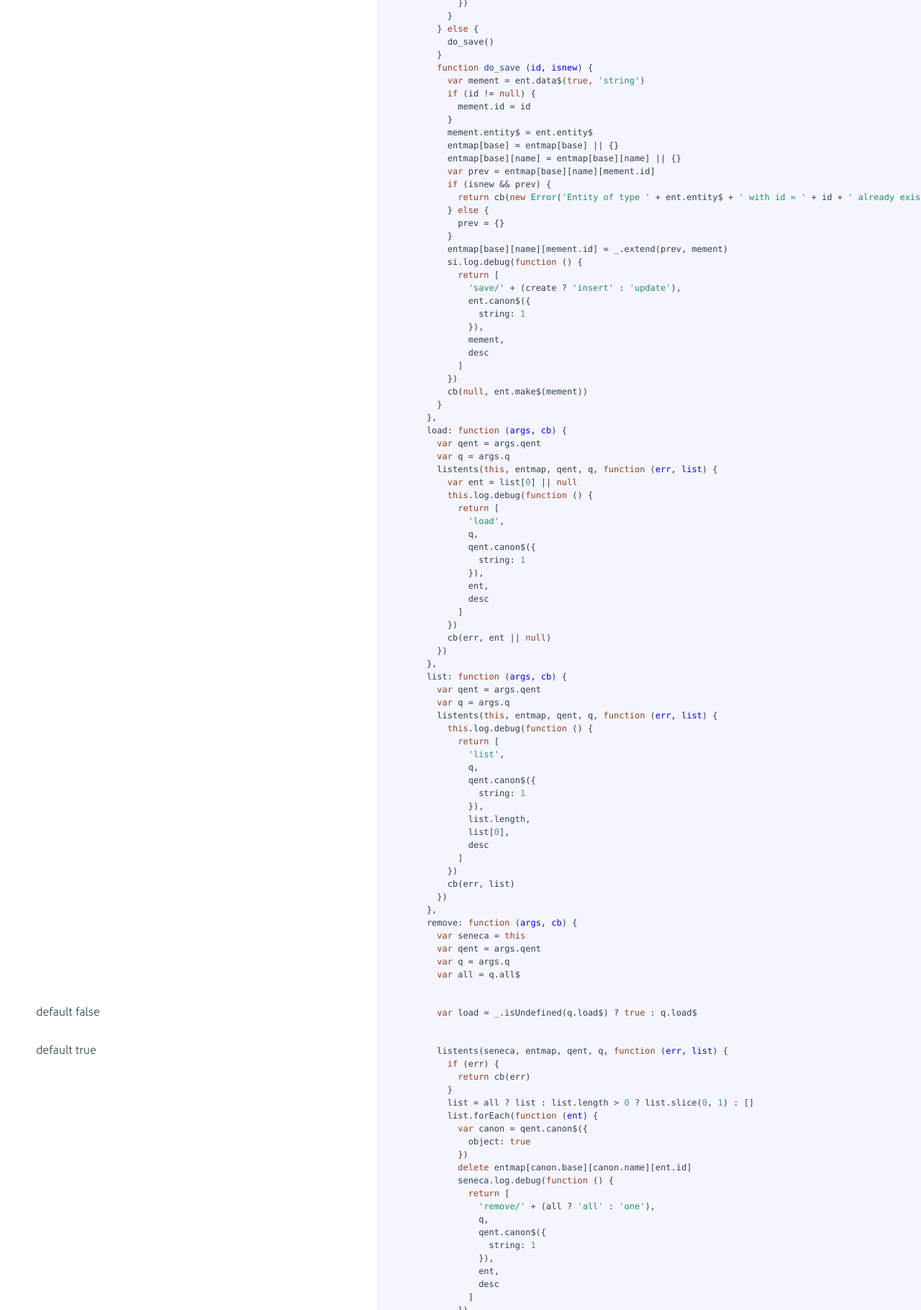
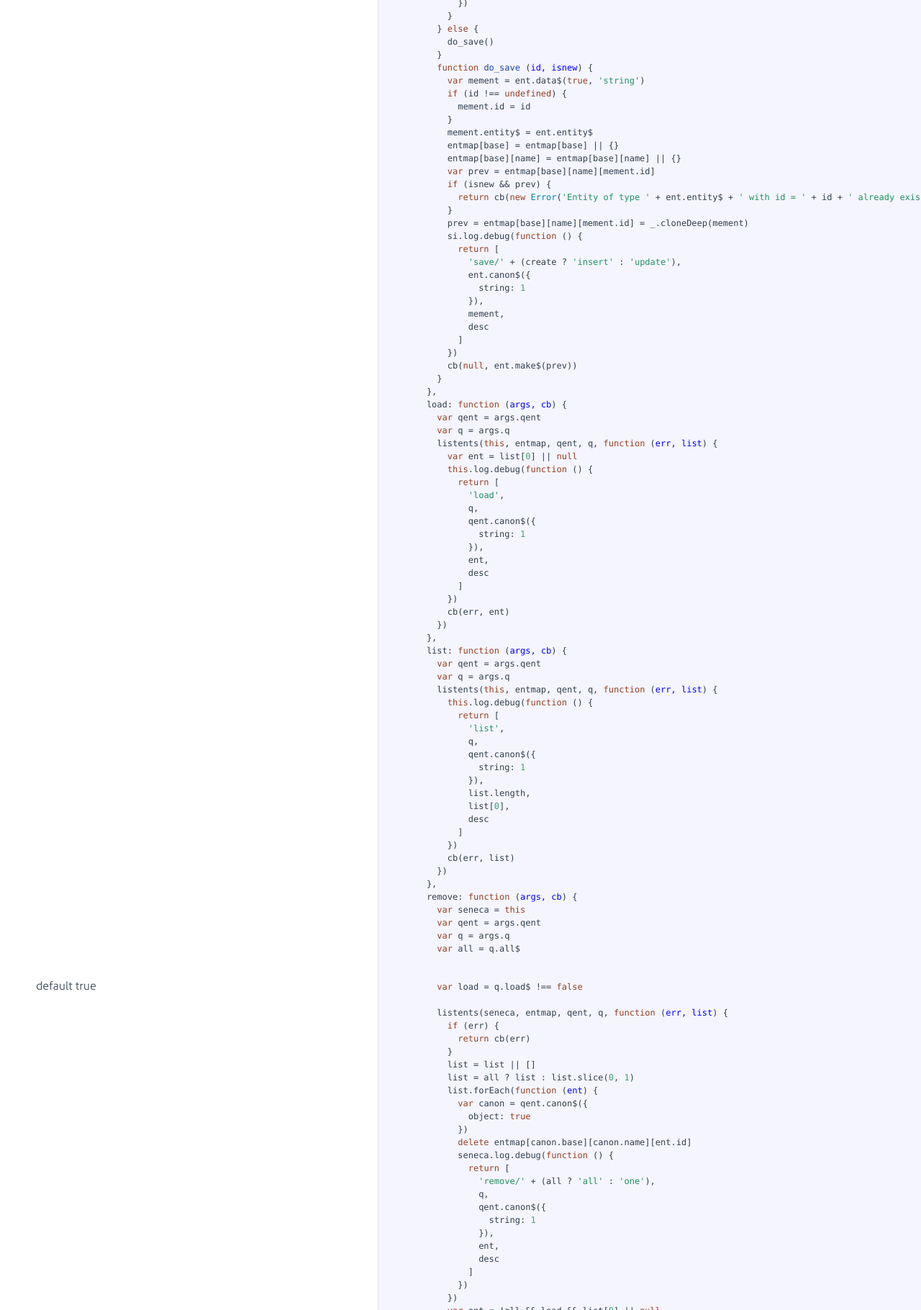
Before and after one commit to senecajs/seneca-mem-store, a website: page doc/mem-store.html in a window 1280 px wide. Shown: the part 980-2800 px from the top of the page at 72% size. Drawn offline with Linux system fonts and the light colour scheme.

Commit message:
* Added npm script that generates the doc * Updated the doc

```diff
--- a/doc/index.html
+++ b/doc/mem-store.html
@@ -2,7 +2,7 @@
 
 <html>
 <head>
-  <title>index.js</title>
+  <title>mem-store.js</title>
   <meta http-equiv="content-type" content="text/html; charset=UTF-8">
   <meta name="viewport" content="width=device-width, target-densitydpi=160dpi, initial-scale=1.0; maximum-scale=1.0; user-scalable=0;">
   <link rel="stylesheet" media="all" href="docco.css" />
@@ -15,7 +15,7 @@
 
           <li id="title">
               <div class="annotation">
-                  <h1>index.js</h1>
+                  <h1>mem-store.js</h1>
               </div>
           </li>
 
@@ -75,7 +75,7 @@ This is a convenience provided by seneca.store.init function.</p>
       <span class="hljs-keyword">var</span> base = canon.base
       <span class="hljs-keyword">var</span> name = canon.name
       <span class="hljs-keyword">if</span> (create) {
-        <span class="hljs-keyword">if</span> (ent.id$ != <span class="hljs-literal">null</span>) {
+        <span class="hljs-keyword">if</span> (ent.id$ !== <span class="hljs-literal">undefined</span>) {
           <span class="hljs-keyword">var</span> id = ent.id$
           <span class="hljs-keyword">delete</span> ent.id$
           do_save(id, <span class="hljs-literal">true</span>)
@@ -98,7 +98,7 @@ This is a convenience provided by seneca.store.init function.</p>
       }
       <span class="hljs-function"><span class="hljs-keyword">function</span> <span class="hljs-title">do_save</span> (<span class="hljs-params">id, isnew</span>) </span>{
         <span class="hljs-keyword">var</span> mement = ent.data$(<span class="hljs-literal">true</span>, <span class="hljs-string">'string'</span>)
-        <span class="hljs-keyword">if</span> (id != <span class="hljs-literal">null</span>) {
+        <span class="hljs-keyword">if</span> (id !== <span class="hljs-literal">undefined</span>) {
           mement.id = id
         }
         mement.entity$ = ent.entity$
@@ -107,10 +107,8 @@ This is a convenience provided by seneca.store.init function.</p>
         <span class="hljs-keyword">var</span> prev = entmap[base][name][mement.id]
         <span class="hljs-keyword">if</span> (isnew &amp;&amp; prev) {
           <span class="hljs-keyword">return</span> cb(<span class="hljs-keyword">new</span> <span class="hljs-built_in">Error</span>(<span class="hljs-string">'Entity of type '</span> + ent.entity$ + <span class="hljs-string">' with id = '</span> + id + <span class="hljs-string">' already exists.'</span>))
-        } <span class="hljs-keyword">else</span> {
-          prev = {}
         }
-        entmap[base][name][mement.id] = _.extend(prev, mement)
+        prev = entmap[base][name][mement.id] = _.cloneDeep(mement)
         si.log.debug(<span class="hljs-function"><span class="hljs-keyword">function</span> (<span class="hljs-params"></span>) </span>{
           <span class="hljs-keyword">return</span> [
             <span class="hljs-string">'save/'</span> + (create ? <span class="hljs-string">'insert'</span> : <span class="hljs-string">'update'</span>),
@@ -121,7 +119,7 @@ This is a convenience provided by seneca.store.init function.</p>
             desc
           ]
         })
-        cb(<span class="hljs-literal">null</span>, ent.make$(mement))
+        cb(<span class="hljs-literal">null</span>, ent.make$(prev))
       }
     },
     load: <span class="hljs-function"><span class="hljs-keyword">function</span> (<span class="hljs-params">args, cb</span>) </span>{
@@ -140,7 +138,7 @@ This is a convenience provided by seneca.store.init function.</p>
             desc
           ]
         })
-        cb(err, ent || <span class="hljs-literal">null</span>)
+        cb(err, ent)
       })
     },
     list: <span class="hljs-function"><span class="hljs-keyword">function</span> (<span class="hljs-params">args, cb</span>) </span>{
@@ -177,30 +175,18 @@ This is a convenience provided by seneca.store.init function.</p>
               <div class="pilwrap ">
                 <a class="pilcrow" href="#section-3">&#182;</a>
               </div>
-              <p>default false</p>
-
-            </div>
-
-            <div class="content"><div class='highlight'><pre>      <span class="hljs-keyword">var</span> load = _.isUndefined(q.load$) ? <span class="hljs-literal">true</span> : q.load$</pre></div></div>
-
-        </li>
-
-
-        <li id="section-4">
-            <div class="annotation">
-
-              <div class="pilwrap ">
-                <a class="pilcrow" href="#section-4">&#182;</a>
-              </div>
               <p>default true</p>
 
             </div>
 
-            <div class="content"><div class='highlight'><pre>      listents(seneca, entmap, qent, q, <span class="hljs-function"><span class="hljs-keyword">function</span> (<span class="hljs-params">err, list</span>) </span>{
+            <div class="content"><div class='highlight'><pre>      <span class="hljs-keyword">var</span> load = q.load$ !== <span class="hljs-literal">false</span>
+
+      listents(seneca, entmap, qent, q, <span class="hljs-function"><span class="hljs-keyword">function</span> (<span class="hljs-params">err, list</span>) </span>{
         <span class="hljs-keyword">if</span> (err) {
           <span class="hljs-keyword">return</span> cb(err)
         }
-        list = all ? list : list.length &gt; <span class="hljs-number">0</span> ? list.slice(<span class="hljs-number">0</span>, <span class="hljs-number">1</span>) : []
+        list = list || []
+        list = all ? list : list.slice(<span class="hljs-number">0</span>, <span class="hljs-number">1</span>)
         list.forEach(<span class="hljs-function"><span class="hljs-keyword">function</span> (<span class="hljs-params">ent</span>) </span>{
           <span class="hljs-keyword">var</span> canon = qent.canon$({
             object: <span class="hljs-literal">true</span>
@@ -218,7 +204,7 @@ This is a convenience provided by seneca.store.init function.</p>
             ]
           })
         })
-        <span class="hljs-keyword">var</span> ent = all ? <span class="hljs-literal">null</span> : load ? list[<span class="hljs-number">0</span>] || <span class="hljs-literal">null</span> : <span class="hljs-literal">null</span>
+        <span class="hljs-keyword">var</span> ent = !all &amp;&amp; load &amp;&amp; list[<span class="hljs-number">0</span>] || <span class="hljs-literal">null</span>
         cb(<span class="hljs-literal">null</span>, ent)
       })
     },
@@ -305,11 +291,11 @@ This is a convenience provided by seneca.store.init function.</p>
         </li>
 
 
-        <li id="section-5">
+        <li id="section-4">
             <div class="annotation">
 
               <div class="pilwrap ">
-                <a class="pilcrow" href="#section-5">&#182;</a>
+                <a class="pilcrow" href="#section-4">&#182;</a>
               </div>
               <p>sort first</p>
 
--- a/package.json
+++ b/package.json
@@ -11,7 +11,8 @@
   ],
   "scripts": {
     "test": "lab test/*.test.js -r console -v -L",
-    "build": "./build.sh"
+    "build": "./build.sh",
+    "annotate": "docco mem-store.js -o doc"
   },
   "repository": {
     "type": "git",
```
